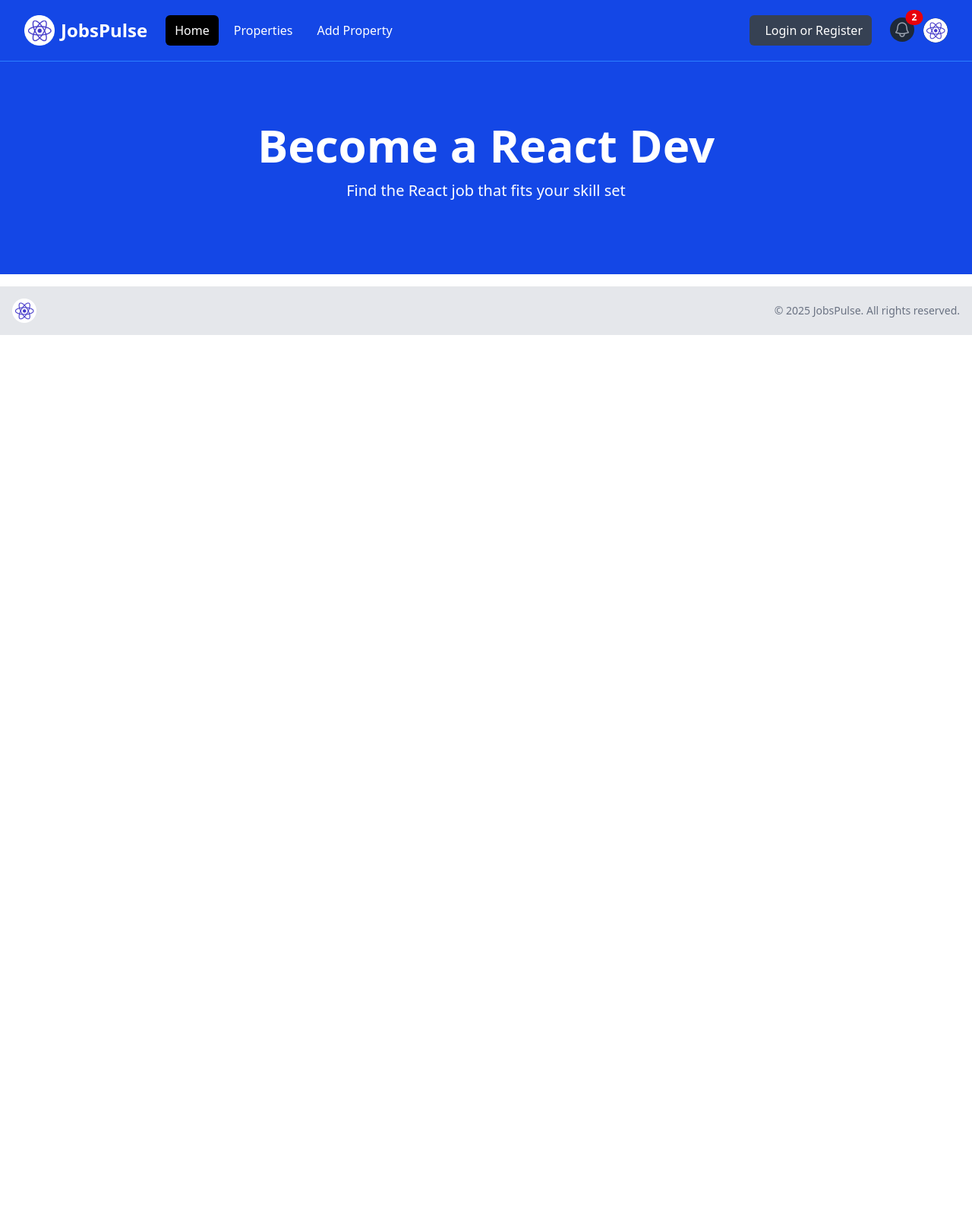
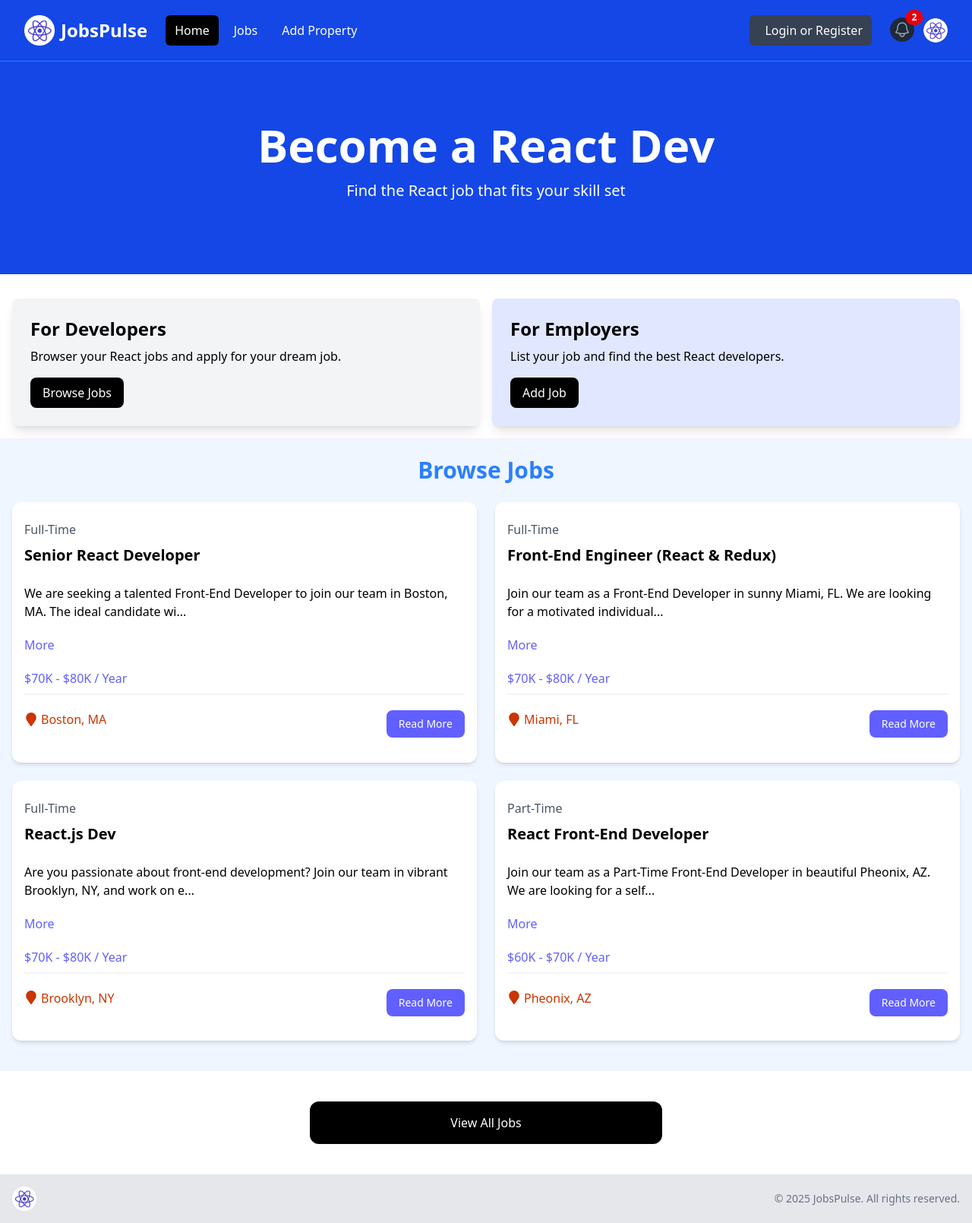
Before and after one commit to anvictorsantos/traversy-course-media, a React (Vite) app: page / in a window 1280 px wide. Shown: the whole page at 76% size. Before the commit the page ends 800 px from the top, so only its background shows below. Built offline with nearby package versions, Linux system fonts and the light colour scheme.

Commit message:
feat: update navigation links from Properties to Jobs; enhance HomePage with JobList and ViewAllJobs components

```diff
--- a/src/components/Footer.jsx
+++ b/src/components/Footer.jsx
@@ -12,7 +12,7 @@ const Footer = () => {
         {/* <div className="flex flex-wrap justify-center md:justify-start mb-4 md:mb-0">
           <ul className="flex space-x-4">
             <li>
-              <a href="/properties.html">Properties</a>
+              <a href="/jobs.html">Jobs</a>
             </li>
             <li>
               <a href="/terms.html">Terms of Service</a>
--- a/src/components/Navbar.jsx
+++ b/src/components/Navbar.jsx
@@ -44,9 +44,9 @@ const Navbar = () => {
                   Home
                 </a>
                 <a
-                  href="/properties.html"
+                  href="/jobs.html"
                   className="text-white hover:bg-gray-900 hover:text-white rounded-md px-3 py-2">
-                  Properties
+                  Jobs
                 </a>
                 <a
                   href="/add-property.html"
@@ -121,12 +121,12 @@ const Navbar = () => {
                   Your Profile
                 </a>
                 <a
-                  href="saved-properties.html"
+                  href="saved-jobs.html"
                   className="block px-4 py-2 text-sm text-gray-700"
                   role="menuitem"
                   tabIndex="-1"
                   id="user-menu-item-2">
-                  Saved Properties
+                  Saved Jobs
                 </a>
                 <a
                   href="#"
@@ -150,9 +150,9 @@ const Navbar = () => {
             Home
           </a>
           <a
-            href="/properties.html"
+            href="/jobs.html"
             className="text-gray-300 hover:bg-gray-700 hover:text-white block rounded-md px-3 py-2 text-base font-medium">
-            Properties
+            Jobs
           </a>
           <a
             href="/add-property.html"
--- a/src/components/ViewAllJobs.jsx
+++ b/src/components/ViewAllJobs.jsx
@@ -2,9 +2,9 @@ const ViewAllJobs = () => {
   return (
     <section className="m-auto max-w-lg my-10 px-6">
       <a
-        href="properties.html"
+        href="jobs.html"
         className="block bg-black text-white text-center py-4 px-6 rounded-xl hover:bg-gray-700">
-        View All Properties
+        View All Jobs
       </a>
     </section>
   );
--- a/src/pages/HomePage.jsx
+++ b/src/pages/HomePage.jsx
@@ -1,9 +1,15 @@
 import Hero from '../components/Hero';
+import HomeCards from '../components/HomeCards';
+import JobList from '../components/JobList';
+import ViewAllJobs from '../components/ViewAllJobs';
 
 const HomePage = () => {
   return (
     <>
       <Hero title="Become a React Dev" description="Find the React job that fits your skill set" />
+      <HomeCards />
+      <JobList />
+      <ViewAllJobs />
     </>
   );
 };
```
